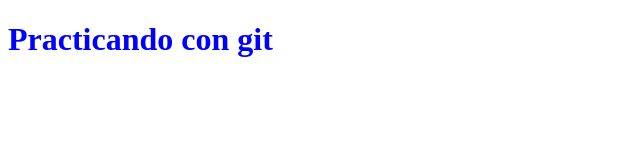
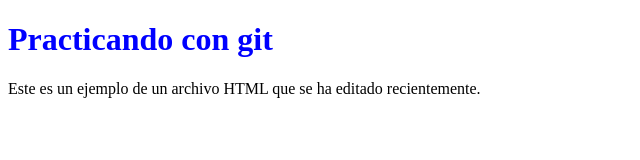
Before and after one commit to samyvg/practicaRepositorioGit, a plain HTML site: page index.html in a window 1280 px wide. Shown: the whole page, without its empty margins (0-640 px from the left). Drawn offline with Linux system fonts and the light colour scheme.

Commit message:
Se agrega etiqueta parrafo P

```diff
--- a/index.html
+++ b/index.html
@@ -8,5 +8,6 @@
 </head>
 <body>
     <h1>Practicando con git</h1>
+    <p>Este es un ejemplo de un archivo HTML que se ha editado recientemente.</p>
 </body>
 </html>
```
